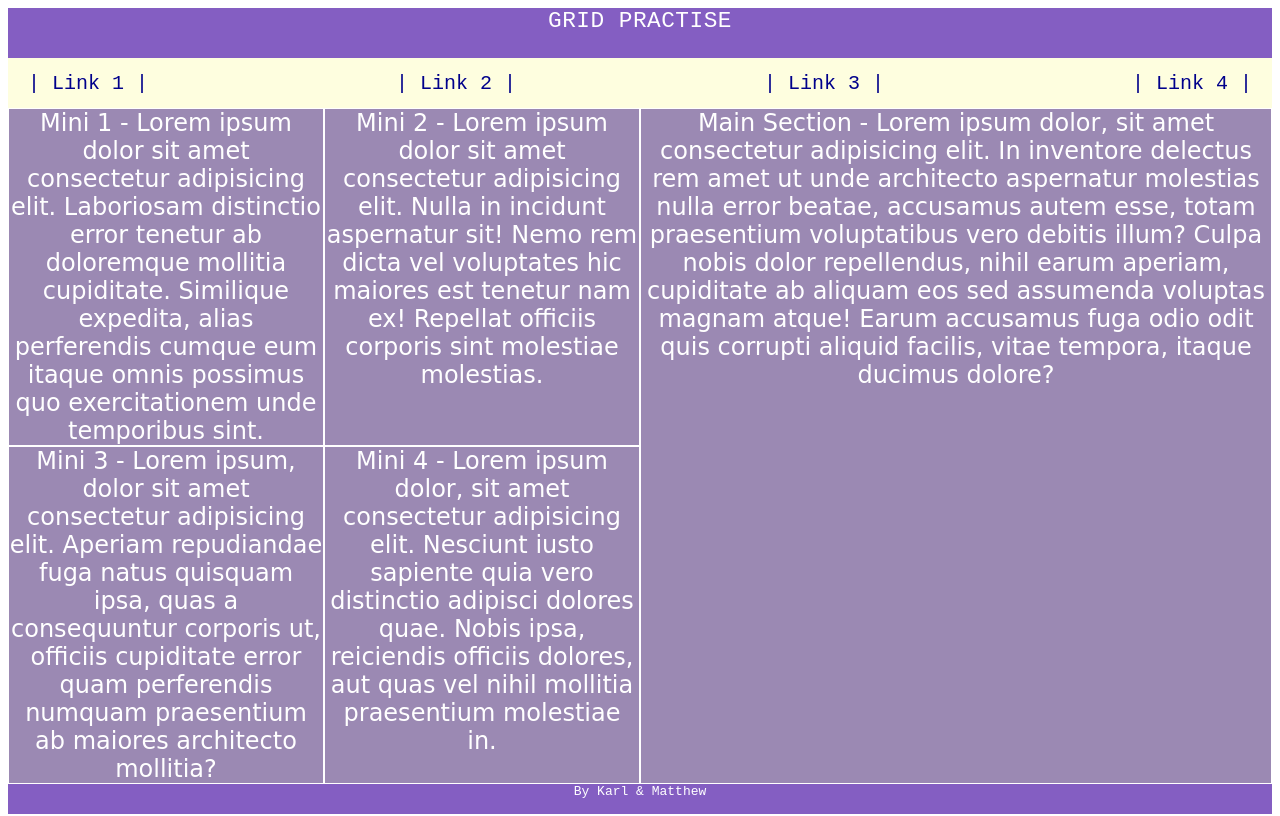
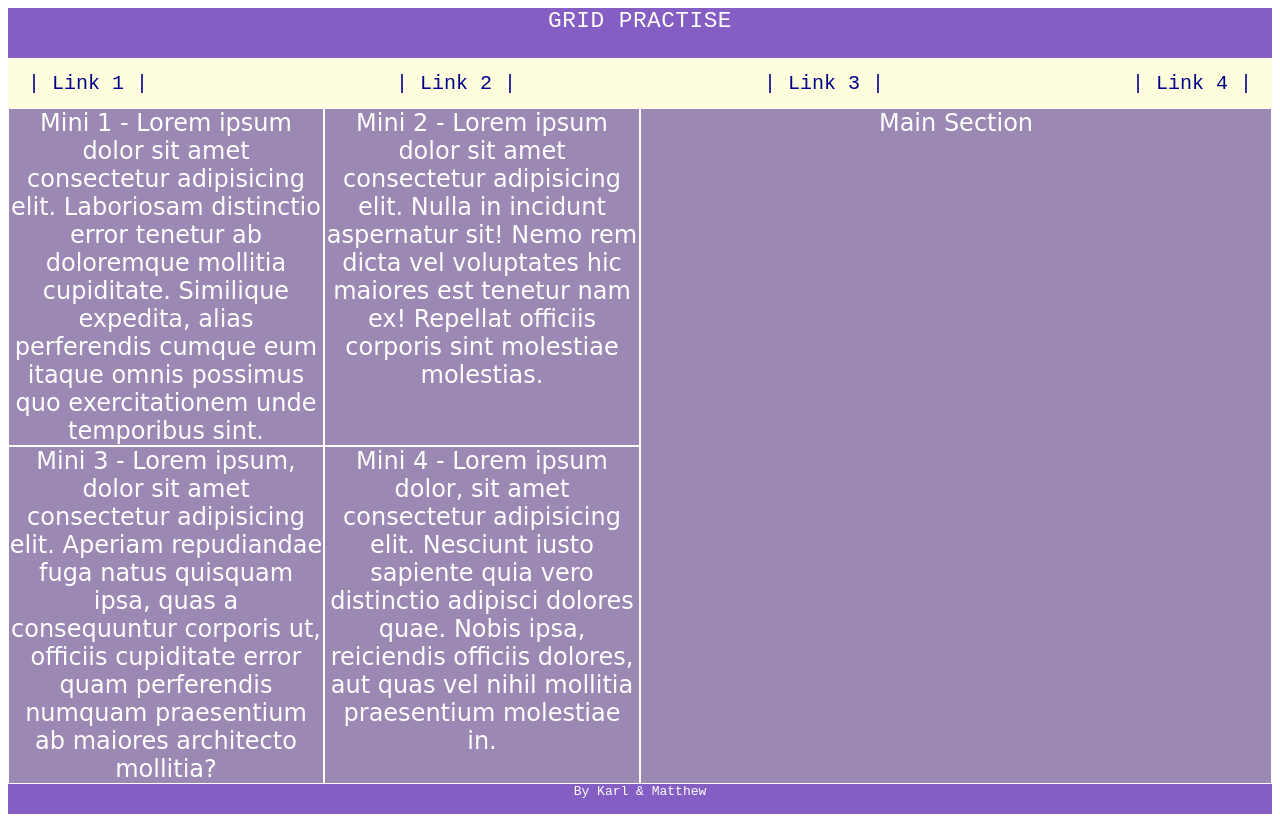
Before and after one commit to karldudley/grids, a plain HTML site: page index.html in a window 1280 px wide. Drawn offline with Linux system fonts and the light colour scheme.

Commit message:
remove some lorem

```diff
--- a/index.html
+++ b/index.html
@@ -27,8 +27,7 @@
             <section>Mini 4 - Lorem ipsum dolor, sit amet consectetur adipisicing elit. Nesciunt iusto sapiente quia vero distinctio adipisci dolores quae. Nobis ipsa, reiciendis officiis dolores, aut quas vel nihil mollitia praesentium molestiae in.</section>
         </article>
         <article class="right">
-            <section>Main Section - Lorem ipsum dolor, sit amet consectetur adipisicing elit. In inventore delectus rem amet ut unde architecto aspernatur molestias nulla error beatae, accusamus autem esse, totam praesentium voluptatibus vero debitis illum?
-            Culpa nobis dolor repellendus, nihil earum aperiam, cupiditate ab aliquam eos sed assumenda voluptas magnam atque! Earum accusamus fuga odio odit quis corrupti aliquid facilis, vitae tempora, itaque ducimus dolore?</section>
+            <section>Main Section</section>
         </article>
     </main>
 
```
